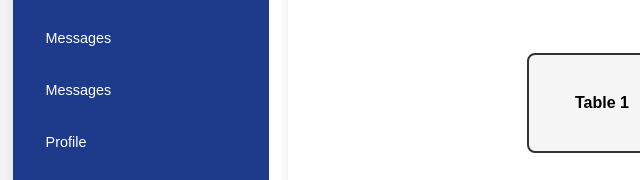
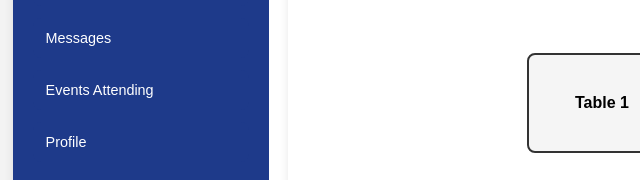
Before and after one commit to dking2213/KV6002-Team-Project, a website: page public/event.html in a window 1280 px wide. Shown: the part 315-495 px from the top of the page, 0-640 px from the left. Drawn offline with Linux system fonts and the light colour scheme.

Commit message:
Nav changes

```diff
--- a/public/event.html
+++ b/public/event.html
@@ -18,7 +18,7 @@
         <a class="nav-item" href="upcoming.html">Upcoming Events</a>
         <a class="nav-item" href="bookmarked.html">Bookmarked Events</a>
         <a class="nav-item" href="messages.html">Messages</a>
-        <a class="nav-item" href="purchasedtickets.html">Messages</a>
+        <a class="nav-item" href="purchasedtickets.html">Events Attending</a>
 
         <a class="nav-item" href="profile.html">Profile</a>
       </nav>
```
Also changed, not shown: public/bookmarked.html (+1 -1 lines), public/dashboard.html (+1 -1 lines), public/eventOrganiser.html (+1 -1 lines), public/messages.html (+1 -1 lines), public/register.html (+1 -1 lines).
